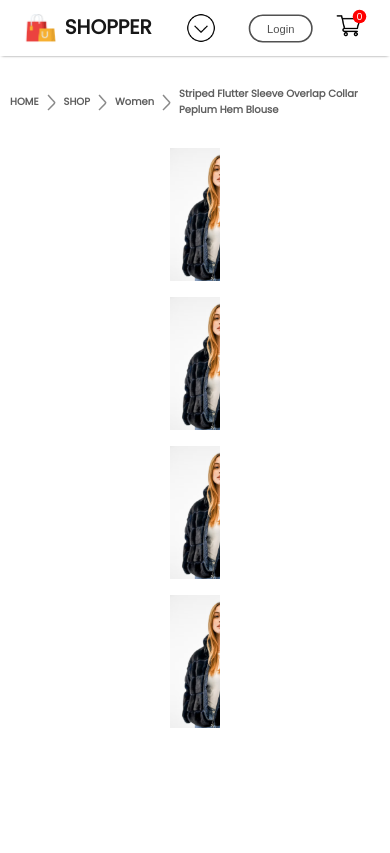
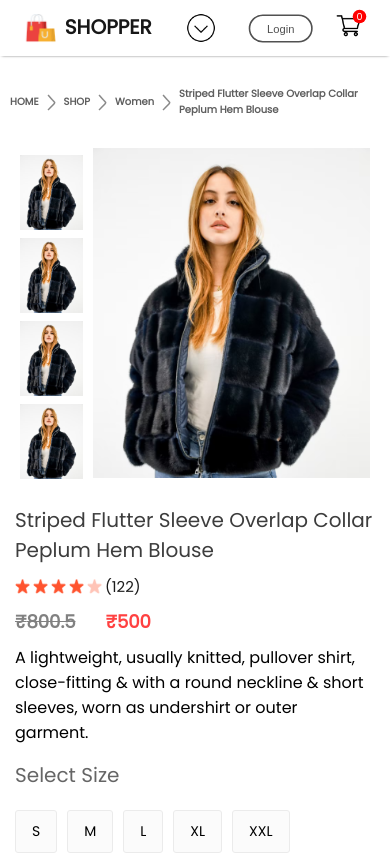
Before and after one commit to SomsuryaMohapatra/E-Commerce-Frontend, a React (Create React App) app: page /product/1 in a window 390 px wide. Shown: the top 853 px of the page. Built offline with nearby package versions, Linux system fonts and the light colour scheme.

Commit message:
Responsive ProductDisplay

```diff
--- a/src/Components/ProductDisplay/ProductDisplay.css
+++ b/src/Components/ProductDisplay/ProductDisplay.css
@@ -106,3 +106,234 @@
 .productdisplay-right-category span {
     font-weight: 600;
 }
+
+@media(max-width:1280px) {
+    .productdisplay {
+        margin: 0px 50px;
+    }
+
+    .productdisplay-left {
+        gap: 10px;
+    }
+
+    .productdisplay-img-list {
+        gap: 10px;
+    }
+
+    .productdisplay-img-list img {
+        height: 120px;
+    }
+
+    .productdisplay-main-img {
+        width: auto;
+        height: 510px;
+    }
+
+    .productdisplay-right {
+        margin: 0px 30px;
+    }
+
+    .productdisplay-right h1 {
+        font-size: 22px;
+    }
+
+    .productdisplay-right-stars {
+        gap: 3px;
+        font-size: 15px;
+    }
+
+    .productdisplay-right-prices {
+        margin: 10px 0px;
+    }
+
+    .productdisplay-right-description {
+        font-size: 15px;
+    }
+
+    .productdisplay-right-size h1 {
+        margin-top: 20px;
+    }
+
+    .productdisplay-right-sizes div {
+        padding: 14px 20px;
+    }
+
+    .productdisplay-right button {
+        padding: 15px 0px;
+    }
+
+    .productdisplay-right-category {
+        margin-top: 5px;
+        font-size: 15px;
+    }
+}
+
+@media(max-width:1024px) {
+    .productdisplay {
+        margin: 0px 30px;
+    }
+
+    .productdisplay-left {
+        gap: 5px;
+    }
+
+    .productdisplay-img-list img {
+        height: 80px;
+    }
+
+    .productdisplay-main-img {
+        height: 350px;
+    }
+
+    .productdisplay-right h1 {
+        font-size: 18px;
+    }
+
+    .productdisplay-right-stars img {
+        width: 15px;
+    }
+
+    .productdisplay-right-description {
+        font-size: 13px;
+    }
+
+    .productdisplay-right-sizes {
+        margin: 10px 0px;
+    }
+
+    .productdisplay-right-sizes div {
+        padding: 10px 16px;
+        font-size: 13px;
+    }
+
+    .productdisplay-right button {
+        padding: 10px 0px;
+        font-size: 14px;
+        margin-bottom: 10px;
+    }
+
+    .productdisplay-right-category {
+        font-size: 13px;
+    }
+}
+
+@media(max-width:800px) {
+    .productdisplay {
+        margin: 0px 10px;
+    }
+
+    .productdisplay-left {
+        gap: 0px;
+        flex-direction: column-reverse;
+        align-items: center;
+    }
+
+    .productdisplay-img-list {
+        flex-direction: row;
+        gap: 6px;
+    }
+
+    .productdisplay-img-list img {
+        height: 70px;
+    }
+
+    .productdisplay-main-img {
+        height: 300px;
+    }
+
+    .productdisplay-right h1 {
+        font-size: 15px;
+    }
+
+    .productdisplay-right-stars img {
+        width: 13px;
+    }
+
+    .productdisplay-right-description {
+        font-size: 12px;
+    }
+
+    .productdisplay-right-size h1{
+        margin-top: 10px;
+    }
+    .productdisplay-right-sizes {
+        gap: 5px;
+    }
+
+    .productdisplay-right-sizes div {
+        padding: 4px 11px;
+    }
+
+    .productdisplay-right button {
+        width: 25%;
+        font-size: 12px;
+    }
+
+    .productdisplay-right-category {
+        font-size: 12px;
+    }
+}
+
+@media(max-width:500px) {
+    .productdisplay {
+        flex-direction: column;
+    }
+
+    .productdisplay-left {
+        gap: 10px;
+        flex-direction: row;
+        margin: auto;
+    }
+
+    .productdisplay-img-list {
+        flex-direction: column;
+        gap: 8px;
+    }
+
+    .productdisplay-img-list img {
+        height: 75px;
+
+    }
+
+    .productdisplay-main-img {
+        height: 330px;
+    }
+
+    .productdisplay-right{
+        margin: 5px;
+    }
+
+    .productdisplay-right h1 {
+        margin-top: 15px;
+        font-size: 20px;
+        font-weight: 500;
+    }
+
+    .productdisplay-right-stars img {
+        width: 15px;
+    }
+
+    .productdisplay-right-description {
+        font-size: 16px;
+    }
+
+    .productdisplay-right-sizes {
+        gap: 10px;
+        margin: 20px 0px;
+    }
+
+    .productdisplay-right-sizes div {
+        padding: 10px 16px;
+        font-size: 14px;
+    }
+
+    .productdisplay-right button {
+        width: 30%;
+        font-size: 15px;
+        padding: 12px 0px;
+    }
+
+    .productdisplay-right-category {
+        font-size: 16px;
+    }
+}
```
